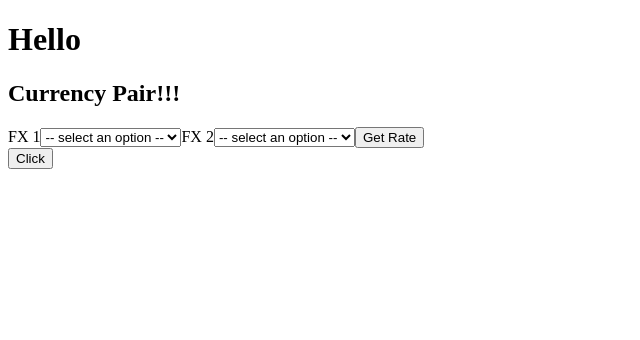
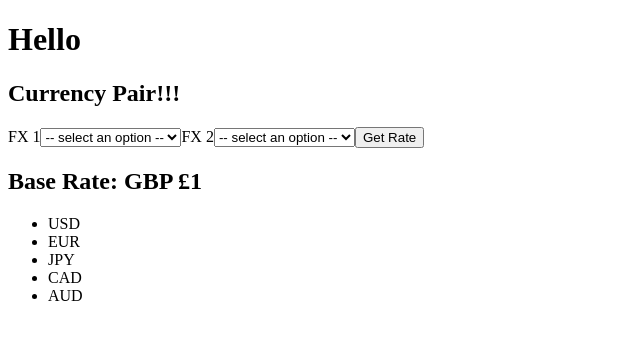
Before and after one commit to bpdm88/currency, a React (Create React App) app: page / in a window 1280 px wide. Shown: the top 340 px of the page, without its empty margins (0-640 px from the left). Built offline with nearby package versions, Linux system fonts and the light colour scheme; no server answers.

Commit message:
Basic functionality complete

```diff
--- a/src/components/LatestRates.js
+++ b/src/components/LatestRates.js
@@ -4,22 +4,29 @@ import axios from "axios";
 const LatestRates = () => {
     const [list, setList] = useState();
 
-    useEffect(() => {
-        axios({
-            method: "GET",
-            url:
-                "https://v6.exchangerate-api.com/v6/b2ff8db2977c244d5c41f000/latest/GBP",
-        }).then((response) => {
-            console.log(response.data.conversion_rates);
-            setList(response.data.conversion_rates);
-        });
-    }, []);
+    // useEffect(() => {
+    //     axios({
+    //         method: "GET",
+    //         url:
+    //             "https://v6.exchangerate-api.com/v6/b2ff8db2977c244d5c41f000/latest/GBP",
+    //     }).then((response) => {
+    //         console.log(response.data.conversion_rates);
+    //         setList(response.data.conversion_rates);
+    //     });
+    // }, []);
 
-    const test = () => {
-        console.log(list.AED);
-    };
-
-    return <button onClick={test}>Click</button>;
+    return (
+        <section>
+            <h2>Base Rate: GBP £1</h2>
+            <ul>
+                <li>USD</li>
+                <li>EUR</li>
+                <li>JPY</li>
+                <li>CAD</li>
+                <li>AUD</li>
+            </ul>
+        </section>
+    );
 };
 
 export default LatestRates;
```
Also changed, not shown: 1 other file (tests, documents, lock files or other folders).
